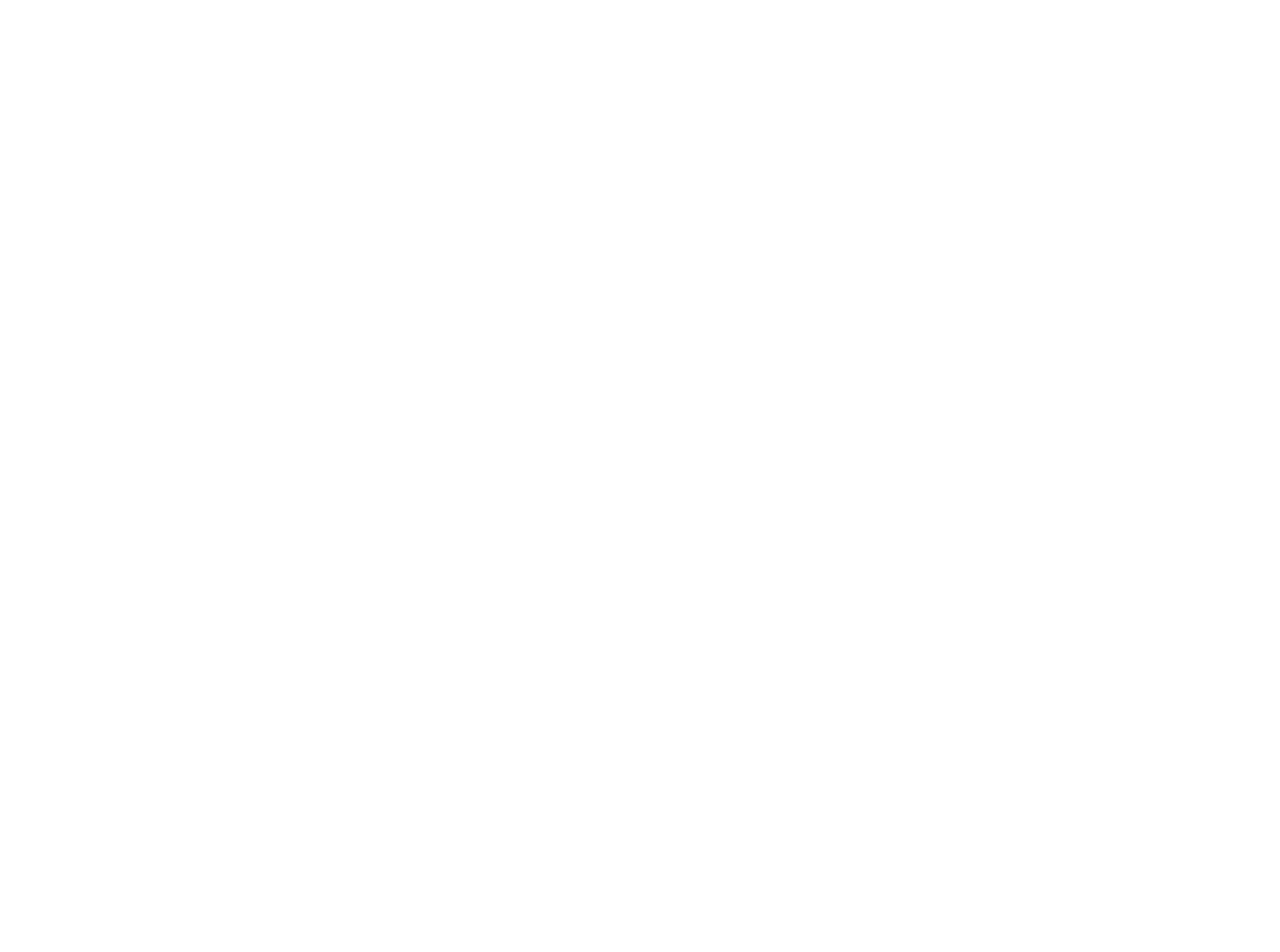
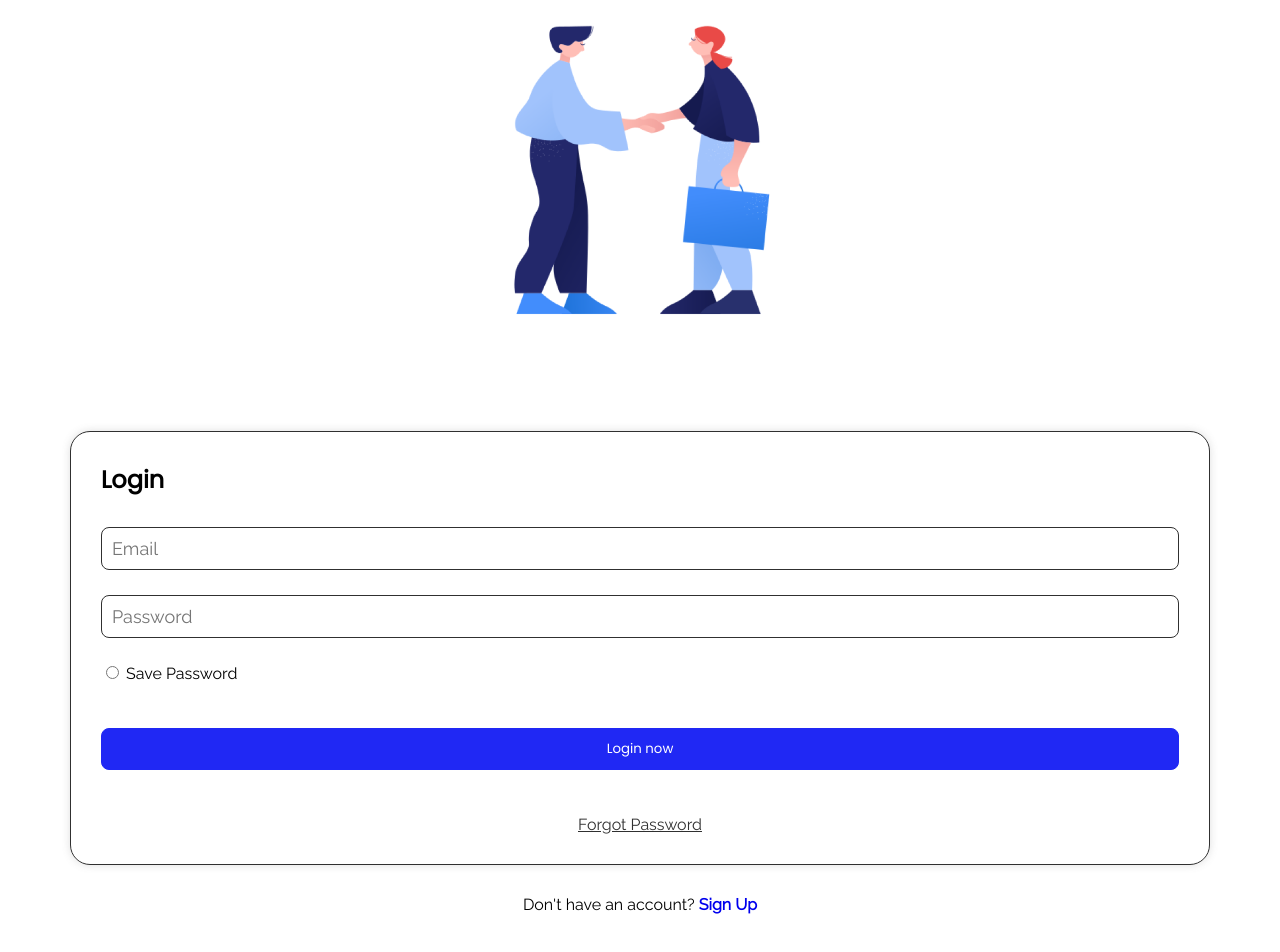
Before and after one commit to jaynipha/RUBY-LIBRARY, a React (Create React App) app: page /login in a window 1280 px wide. Shown: the part 120-1072 px from the top of the page. Before the commit the page ends 800 px from the top, so only its background shows below. Built offline with nearby package versions, Linux system fonts and the light colour scheme; a web font is replaced by a local one.

Commit message:
added signin

```diff
--- a/src/App.css
+++ b/src/App.css
@@ -1,15 +1,21 @@
-*{
+* {
   box-sizing: border-box;
   font-family: "Raleway";
+  transition: 0.3s all;
+  outline: none;
 }
 
-a{
+a {
   text-decoration: none;
 }
 
 .App-logo {
   height: 40vmin;
   pointer-events: none;
+}
+
+input:focus {
+  border: 1px solid var(--blue) !important;
 }
 
 :root {
@@ -22,6 +28,8 @@ a{
   --box-shadow-sm: 0 0 #000, 0 0 #000, 0 0 #000, 0 0 #000,
     0 4px 6px -1px rgb(0 0 0 / 0.1), 0 2px 4px -2px rgb(0 0 0 / 0.1);
   --light-blue: rgb(96 165 250);
-  --blue: #2028F4;
+  --blue: #2028f4;
   --text-color: #303030;
+  --placeholder-color: rgba(48, 48, 48, 0.5);
+  --card-box-shadow: 0px 0px 8px rgba(96, 95, 95, 0.2);
 }
--- a/src/components/Nav/topNav.scss
+++ b/src/components/Nav/topNav.scss
@@ -1,13 +1,14 @@
-nav{
+nav {
     display: flex;
     justify-content: space-between;
     padding: 10px 25px;
     align-items: center;
 
-    .nav-header{
+    .nav-header {
         display: flex;
         align-items: center;
-        a{
+
+        a {
             font-size: 30px;
             width: 150px;
             margin-left: 20px;
@@ -15,14 +16,38 @@ nav{
         }
     }
 
-    .nav-contents{
+    .nav-contents {
         display: flex;
         align-self: center;
 
-        a{
+        a {
             margin: 0 20px;
             font-size: 16px;
             color: var(--text-color);
         }
     }
 }
+
+/* Smartphones (portrait and landscape) ----------- */
+@media only screen and (min-device-width: 320px) and (max-device-width: 990px) {
+
+    /* Styles */
+    nav {
+
+
+        .nav-header {
+
+            img {
+                width: 100px;
+            }
+
+            a {
+                font-size: 20px;
+                width: 100px;
+                margin-left: 10px;
+            }
+        }
+    }
+}
+
+@media screen and (min-device-width: 991px) and (max-device-width: 1200px) {}
--- a/src/pages/Auth/SignIn.js
+++ b/src/pages/Auth/SignIn.js
@@ -1,7 +1,67 @@
+import { useState } from "react";
+import { Link } from "react-router-dom";
+import TopNav from "../../components/Nav/topNav";
+import "./auth.scss";
+import Image from "../../assets/images/Welcome (1).png";
+
 const SignIn = () => {
   return (
-    <div></div>
-  )
-}
+    <div className="auth-container">
+      <TopNav visible={false} />
+      <div className="auth-box">
+        <div className="left-auth-container">
+          <img src={Image} alt="" />
+        </div>
 
-export default SignIn
+        <div className="right-auth-container">
+          <div className="form-container">
+            <h2>Login</h2>
+
+            <form action="">
+              <div className="form-group">
+                <input
+                  className="form-input"
+                  type="email"
+                  name="email"
+                  value={""}
+                  placeholder="Email"
+                />
+              </div>
+
+              <div className="form-group">
+                <input
+                  className="form-input"
+                  type="password"
+                  name="password"
+                  value={""}
+                  placeholder="Password"
+                />
+              </div>
+
+              <input
+                className="form-input"
+                type="radio"
+                name="save_password"
+                id=""
+              />
+              <label htmlFor=""> Save Password</label>
+
+              <button className="btn-submit" type="submit">
+                {" "}
+                Login now
+              </button>
+            </form>
+
+            <Link to={"/forgotpassword"}> Forgot Password </Link>
+          </div>
+
+          <p>
+            Don't have an account? <Link to="/signup"> Sign Up</Link>
+          </p>
+        </div>
+      </div>
+    </div>
+  );
+};
+
+export default SignIn;
--- a/src/pages/Auth/auth.scss
+++ b/src/pages/Auth/auth.scss
@@ -0,0 +1,177 @@
+.auth-container {
+    width: 100%;
+
+    .auth-box {
+        display: flex;
+        margin-bottom: 10px;
+
+        .left-auth-container {
+            width: 50%;
+            display: flex;
+            text-align: center;
+            justify-content: space-around;
+
+            img {
+                transform: scale(0.8);
+                // width: 300px;
+            }
+        }
+
+
+        .right-auth-container {
+            width: 50%;
+            padding: 70px;
+
+            .form-container {
+                padding: 30px;
+                border: 1px solid var(--text-color);
+                box-shadow: var(--card-box-shadow);
+                margin: 0 20px;
+                border-radius: 20px;
+
+                h2 {
+                    font-family: 'poppins' !important;
+                    margin-top: 0;
+                    margin-bottom: 30px;
+                }
+
+                .form-group {
+                    margin: 25px 0;
+
+                    label {
+                        display: block;
+                        margin-bottom: 5px;
+                        color: var(--text-color);
+                    }
+
+                    .form-input {
+                        width: 100%;
+                        padding: 10px;
+                        border: 1px solid var(--text-color);
+                        border-radius: 8px;
+                        font-size: 18px;
+
+                        &:focus{
+                            padding: 13px 10px;
+
+                        }
+                    }
+                }
+
+                .btn-submit {
+                    display: block;
+                    background-color: var(--blue);
+                    color: var(--white);
+                    padding: 10px 50px;
+                    border-radius: 8px;
+                    font-family: "poppins" !important;
+                    width: 100%;
+                    margin: 45px 0;
+                    border: 1px solid var(--blue);
+                    cursor: pointer;
+
+                    &:hover {
+                        background-color: var(--white);
+                        border: 1px solid var(--blue);
+                        color: var(--blue);
+                    }
+                }
+
+                a {
+                    color: var(--text-color);
+                    text-align: center;
+                    text-decoration: underline;
+                    display: block;
+
+                    &:hover {
+                        color: var(--blue);
+                    }
+                }
+            }
+
+            p {
+                text-align: center;
+                margin-top: 30px;
+
+                a {
+                    font-weight: 600;
+                }
+            }
+        }
+    }
+}
+
+/* Media queries styles */
+/* Smartphones (portrait and landscape) ----------- */
+@media only screen and (min-device-width: 320px) and (max-device-width: 900px) {
+
+    /* Styles */
+    .auth-box {
+        flex-direction: column;
+
+        .left-auth-container {
+            width: 100% !important;
+
+
+            img {
+                // transform: scale(0.5) !important;
+                width: 250px;
+            }
+        }
+
+        .right-auth-container {
+            padding: 10px !important;
+            width: 100% !important;
+        }
+    }
+}
+
+
+@media only screen and (min-device-width: 600px) and (max-device-width: 900px) {
+    .auth-box {
+        flex-direction: column;
+
+        .left-auth-container {
+            width: 100% !important;
+
+            img {
+                // transform: scale(0.5) !important;
+                width: 420px !important;
+            }
+        }
+
+        .right-auth-container {
+            padding: 50px !important;
+            width: 100% !important;
+        }
+    }
+
+}
+
+@media only screen and (min-device-width: 901px) and (max-device-width: 1200px) {
+    .auth-box {
+
+        .left-auth-container {
+            width: 50% !important;
+
+            img {
+                transform: scale(0.7) !important;
+                // width: 250px;            }
+            }
+        }
+
+        .right-auth-container {
+            width: 50% !important;
+            padding: 10px !important;
+        }
+    }
+}
+
+
+
+@media screen and (min-device-width: 1600px) {
+    .auth-box{
+        width: 85% !important;
+        margin: 0 auto;
+    }
+}
```
